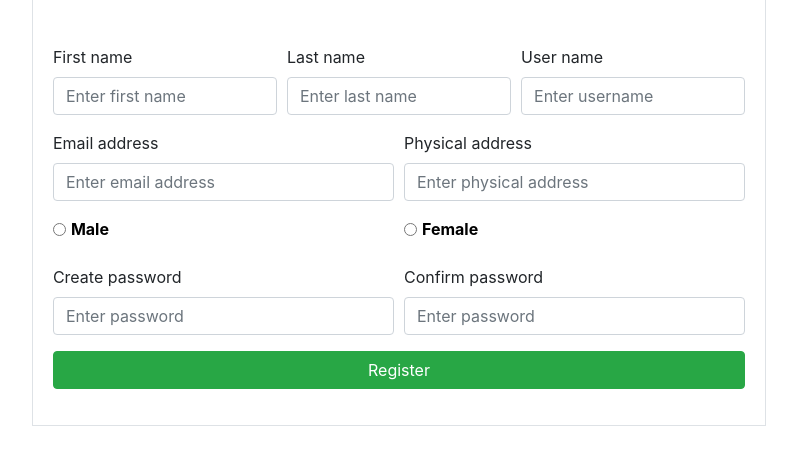
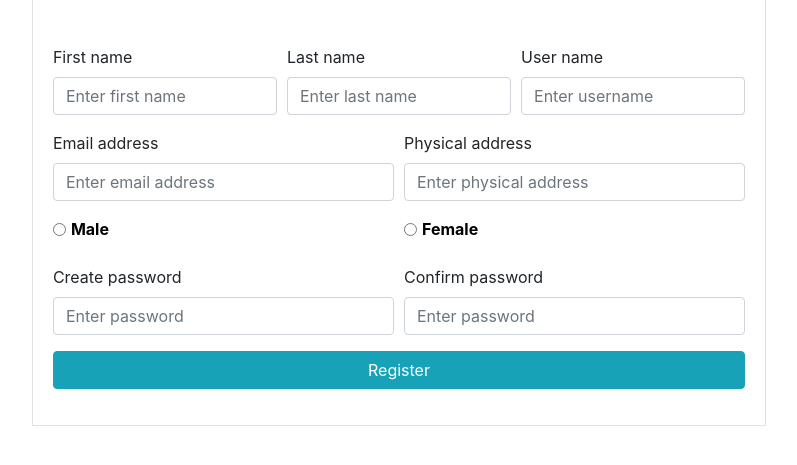
Before and after one commit to joycesand/team_Lioness, a website: page views/adminregistration.html in a window 1280 px wide. Shown: the part 185-650 px from the top of the page, without its empty margins (241-1038 px from the left). Drawn offline with nearby package versions, Linux system fonts and the light colour scheme; files that its build step writes are made by us from their sources.

```diff
--- a/views/adminregistration.html
+++ b/views/adminregistration.html
@@ -52,7 +52,7 @@
                         <div class="col form-group"><label>Confirm password</label><input class="form-control" type="password" name="adminpassword1" id="adminpassword1" placeholder="Enter password" required="required" data-required-msg="Password is required" /></div>
                     </div>
                     <div class="form-row">
-                        <div class="col form-group"><button class="btn btn-success btn-block" type="submit">Register</button>
+                        <div class="col form-group"><button class="btn btn-info btn-block" type="submit">Register</button>
                             <!-- <a class="btn btn-secondary btn-block" href="/adminlogin" style="color: white;">Login if you have an account already </a></div> -->
                         </div>
 
```
